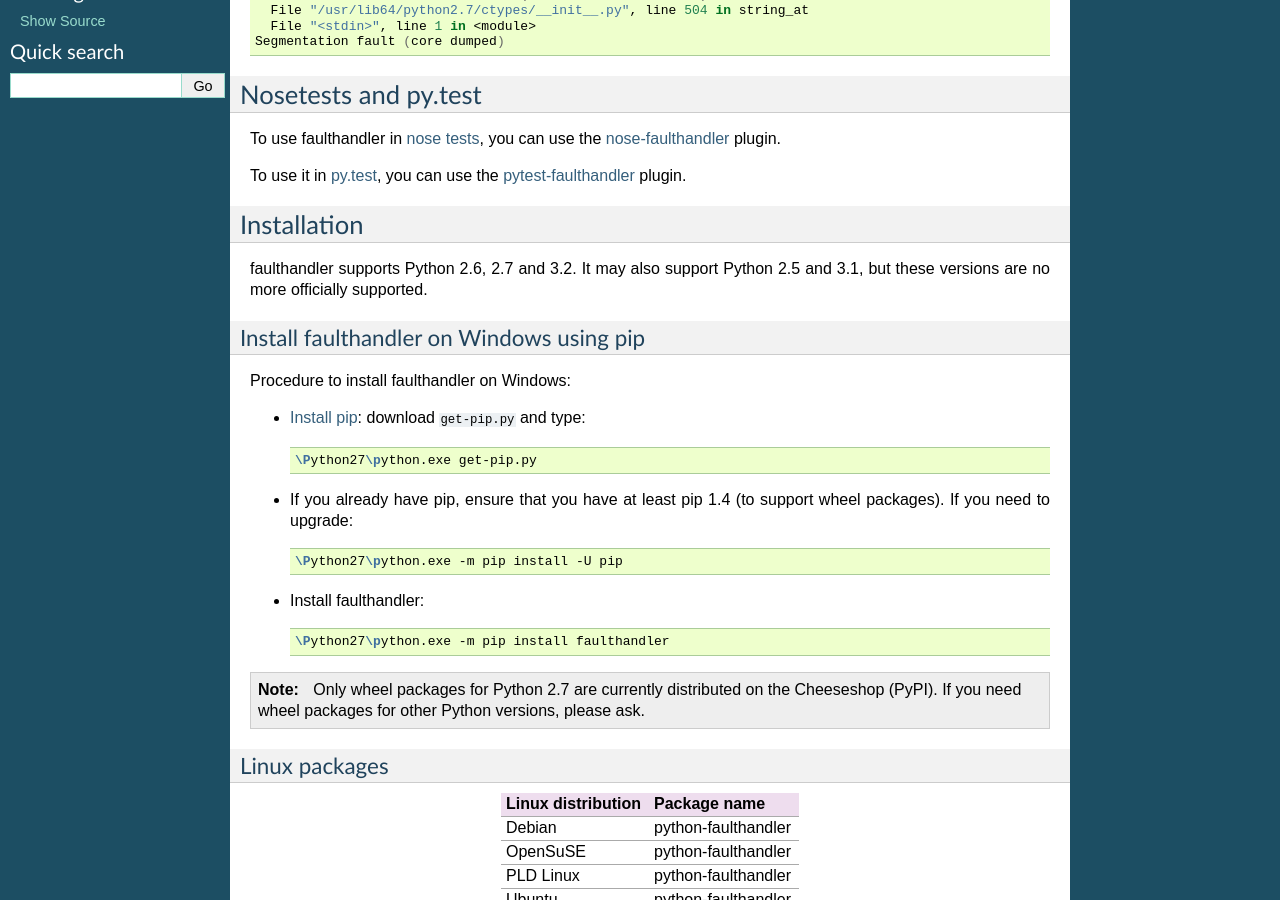
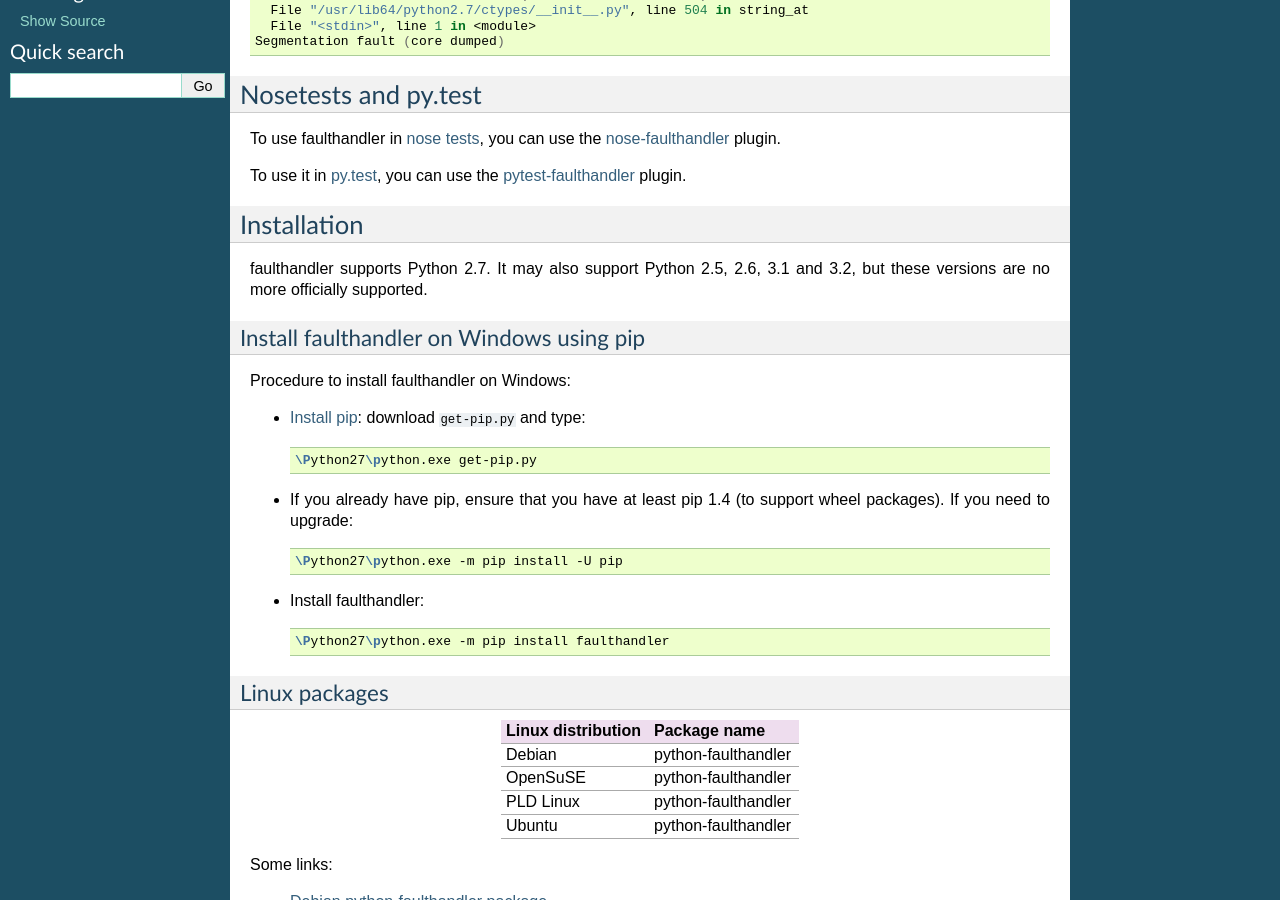
Before and after one commit to vstinner/faulthandler, a Sphinx documentation site: the page built from doc/index.rst, in a window 1280 px wide and 900 px high, scrolled down 1017 px. Built offline with Sphinx 7.4.7, drawn with Linux system fonts in a browser that asks for light colours; some of the changed text lies outside the part shown.

Commit message:
Drop Python 3.2 support

```diff
--- a/doc/index.rst
+++ b/doc/index.rst
@@ -88,8 +88,8 @@ plugin.
 Installation
 ============
 
-faulthandler supports Python 2.6, 2.7 and 3.2. It may also support Python 2.5
-and 3.1, but these versions are no more officially supported.
+faulthandler supports Python 2.7. It may also support Python 2.5, 2.6,
+3.1 and 3.2, but these versions are no more officially supported.
 
 Install faulthandler on Windows using pip
 -----------------------------------------
@@ -110,12 +110,6 @@ Procedure to install faulthandler on Windows:
 * Install faulthandler::
 
   \Python27\python.exe -m pip install faulthandler
-
-.. note::
-
-   Only wheel packages for Python 2.7 are currently distributed on the
-   Cheeseshop (PyPI). If you need wheel packages for other Python versions,
-   please ask.
 
 
 Linux packages
@@ -296,8 +290,9 @@ Version 2.5
 - Issue #23566: enable(), register(), dump_traceback() and
   dump_traceback_later() functions now accept file descriptors. Patch by Wei
   Wu.
-* Drop support and Python 2.5, 2.6 and 3.1: no Linux distribution use these
-  versions anymore, and it becomes difficult to test them.
+* Drop support and Python 2.5, 2.6, 3.1 and 3.2: only support Python 2.7.
+  No Linux distribution use these versions anymore, so it becomes difficult
+  to test these versions.
 * Add tox.ini to run tests with tox: it creates a virtual environment, compile
   and install faulthandler, and run unit tests.
 
--- a/releaser.conf
+++ b/releaser.conf
@@ -3,4 +3,4 @@
 
 [project]
 name = faulthandler
-python_versions = 2.7, 3.2
+python_versions = 2.7
```
Also changed, not shown: 1 other file.
